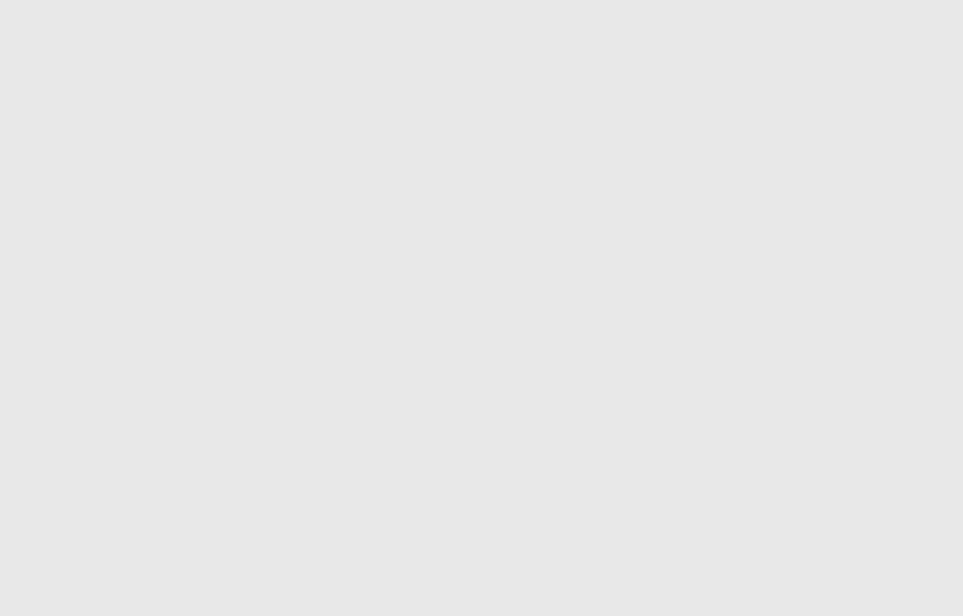
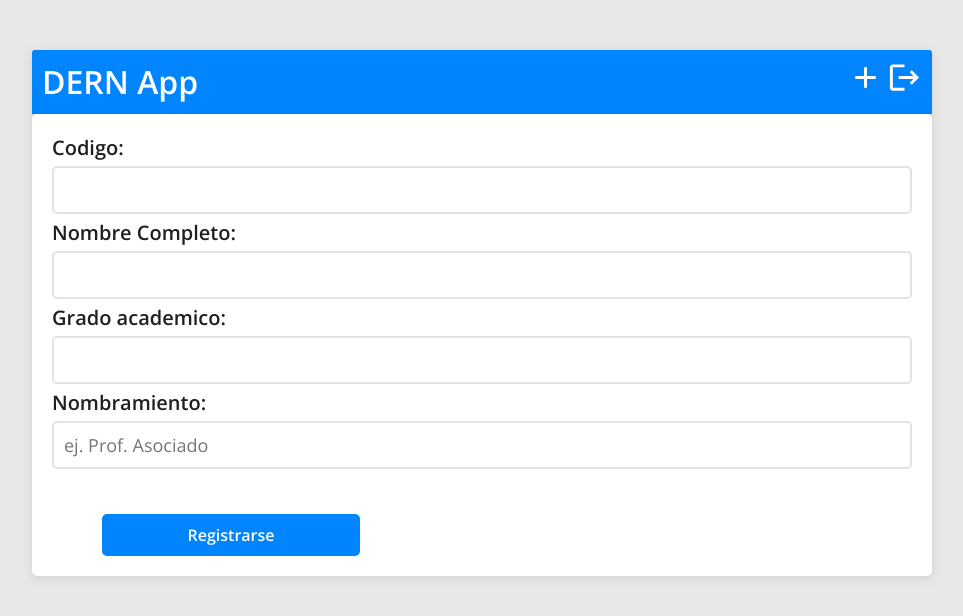
Before and after one commit to IngSaray18/app_informe_actividades, a React (Vite) app: page /SignUp in a window 1280 px wide. Shown: the top 616 px of the page, without its empty margins (158-1121 px from the left). Built offline with nearby package versions, Linux system fonts and the light colour scheme.

Commit message:
ingresar con codigo

```diff
--- a/src/components/Header.jsx
+++ b/src/components/Header.jsx
@@ -2,6 +2,7 @@
 import { NavLink } from 'react-router-dom';
 import styled from 'styled-components'
 import AddOutlinedIcon from '@mui/icons-material/AddOutlined';
+import LogoutIcon from '@mui/icons-material/Logout';
 const Header = () => {
 	const goBack = () => {
 		console.log('h eb e');
@@ -11,7 +12,11 @@
         <div>
             <NavLink to={'/perfil'} > <h1>DERN App</h1> </NavLink>
         </div>
-        <div> <NavLink to={'/OficioComision'} ><AddOutlinedIcon fontSize='large'  /></NavLink>  </div>
+        <div>
+           <NavLink to={'/OficioComision'} ><AddOutlinedIcon fontSize='large'  /></NavLink>
+           <NavLink to={'/'} > <LogoutIcon fontSize='large' /> </NavLink>
+           </div>
+
           </Contenedor>
   )
 }
--- a/src/components/Inicio.jsx
+++ b/src/components/Inicio.jsx
@@ -1,32 +1,29 @@
-import React, { useEffect, useState } from "react";
+import React, { useContext, useEffect, useState } from "react";
 import { NavLink } from "react-router-dom";
 import styled from "styled-components";
 import Header from "./Header";
-import { db } from './../firebase/firebase.Config'
+import { db } from "./../firebase/firebase.Config";
 import { collection, getDoc, onSnapshot, doc } from "firebase/firestore";
+import { ContextoCodigo } from "../contexts/contextoCodigo";
 
-
-
-const Inicio =  () => {
+const Inicio = () => {
+	const { codigo } = useContext(ContextoCodigo);
 	const [usuario, setUsuario] = useState({});
 
 	useEffect(() => {
-
-   onSnapshot( doc (db, "profesores", '21888'),
-              (doc) => {
-      setUsuario( doc.data() )
+		onSnapshot(doc(db, "profesores", codigo), (doc) => {
+			setUsuario(doc.data());
 		});
-
-},[]);
+	}, []);
 
 	return (
 		<>
 			<ContenedorEncabezado>
-        <Titulo>Bienvenido { usuario.nombre } </Titulo>
+				<Titulo>Bienvenido {usuario.nombre} </Titulo>
 				<ContenedorInfo>
 					<FichaInfo>
 						<h3>Codigo:</h3>
-            <p>{ usuario.codigo }</p>
+						<p>{usuario.codigo}</p>
 					</FichaInfo>
 					<FichaInfo>
 						<h3>Grado Academico:</h3>
@@ -34,11 +31,9 @@
 					</FichaInfo>
 					<FichaInfo>
 						<h3>Nombramiento:</h3>
-            <p>{ usuario.nombramiento }</p>
+						<p>{usuario.nombramiento}</p>
 					</FichaInfo>
-          <FichaInfo>
-
-          </FichaInfo>
+					<FichaInfo></FichaInfo>
 				</ContenedorInfo>
 				<Subtitulo>Informes:</Subtitulo>
 			</ContenedorEncabezado>
--- a/src/components/SignIn.jsx
+++ b/src/components/SignIn.jsx
@@ -1,25 +1,29 @@
-import React, { useState } from "react";
-import { NavLink } from "react-router-dom";
+import React, { useContext, useState } from "react";
+import { NavLink, useNavigate } from "react-router-dom";
 import styled from "styled-components";
-
+import { ContextoCodigo } from "../contexts/contextoCodigo";
 
 const Formulario = () => {
+  const navigate = useNavigate();
+  const {ingresar} = useContext(ContextoCodigo);
+
      const [codigo, setCodigo] = useState("");
 
 
   // Funcion que se encargara de validar los datos y enviar el formulario
   const handleSubmit = (e) => {
     e.preventDefault();
+     ingresar(codigo)
+    navigate('/perfil')
 
-    // Comprobamos validacion del formulario ...
-    // Si todo es correcto enviamos el formulario
-
-    console.log(inputNombre);
   };
 
   // Funcion que se encarga de cambiar el estado del inputNombre
   const handleInputCodigo = (e) => {
     setCodigo(e.target.value);
+
+
+
 
   };
 
@@ -39,9 +43,8 @@
             onChange={handleInputCodigo}
           />
         </div>
-        <NavLink to={"/perfil"}>
+
           <button type="submit">Ingresar</button>
-        </NavLink>
 
         <Registro>
           <p>
--- a/src/components/SingUp.jsx
+++ b/src/components/SingUp.jsx
@@ -1,5 +1,5 @@
 import React, { useState } from "react";
-import { NavLink } from "react-router-dom";
+import { NavLink, useNavigate } from "react-router-dom";
 import styled from "styled-components";
 import { db } from "./../firebase/firebase.Config";
 import { collection, addDoc, setDoc , doc } from "firebase/firestore";
@@ -9,6 +9,7 @@
   const [codigo, setCodigo] = useState('');
   const [grado, setGrado] = useState("");
   const [nombramiento, setNombramiento] = useState("");
+  const navigate = useNavigate();
 
   const handleSubmit = async (e) => {
     e.preventDefault();
@@ -23,6 +24,8 @@
 try {
   await setDoc( doc(db,'profesores', codigo), datos)
 
+
+  navigate('/')
   console.log('listo');
   setCodigo('')
   setNombramiento('')
@@ -67,7 +70,6 @@
               value={grado}
               onChange={(e) => setGrado(e.target.value)}
             />
-
             <label htmlFor="Nombramiento">Nombramiento:</label>
             <input
               type="text"
--- a/src/contexts/contextoCodigo.js
+++ /dev/null
@@ -1,11 +0,0 @@
-import React from 'react'
-
-const contextoCodigo = React.createContext();
-
-const Proveedor = () => {
-  return (
-  ''
-  )
-}
-
-export {Proveedor, contextoCodigo}
--- /dev/null
+++ b/src/contexts/contextoCodigo.jsx
@@ -0,0 +1,19 @@
+import React, { useState } from 'react'
+
+const ContextoCodigo = React.createContext();
+
+const Proveedor = ({children}) => {
+const [codigo, setcodigo] = useState('');
+const ingresar = (codigoUsuario) =>{
+  setcodigo(codigoUsuario)
+}
+  return (
+    <ContextoCodigo.Provider value={{ codigo, ingresar }}>
+    {children}
+    </ContextoCodigo.Provider>
+
+
+    )
+}
+
+export {Proveedor, ContextoCodigo}
```
Also changed, not shown: src/components/FormularioActDispl.jsx (+9 -6 lines), 1 other file (tests, documents, lock files or other folders). Lines whose indentation alone changed are shown as unchanged.
